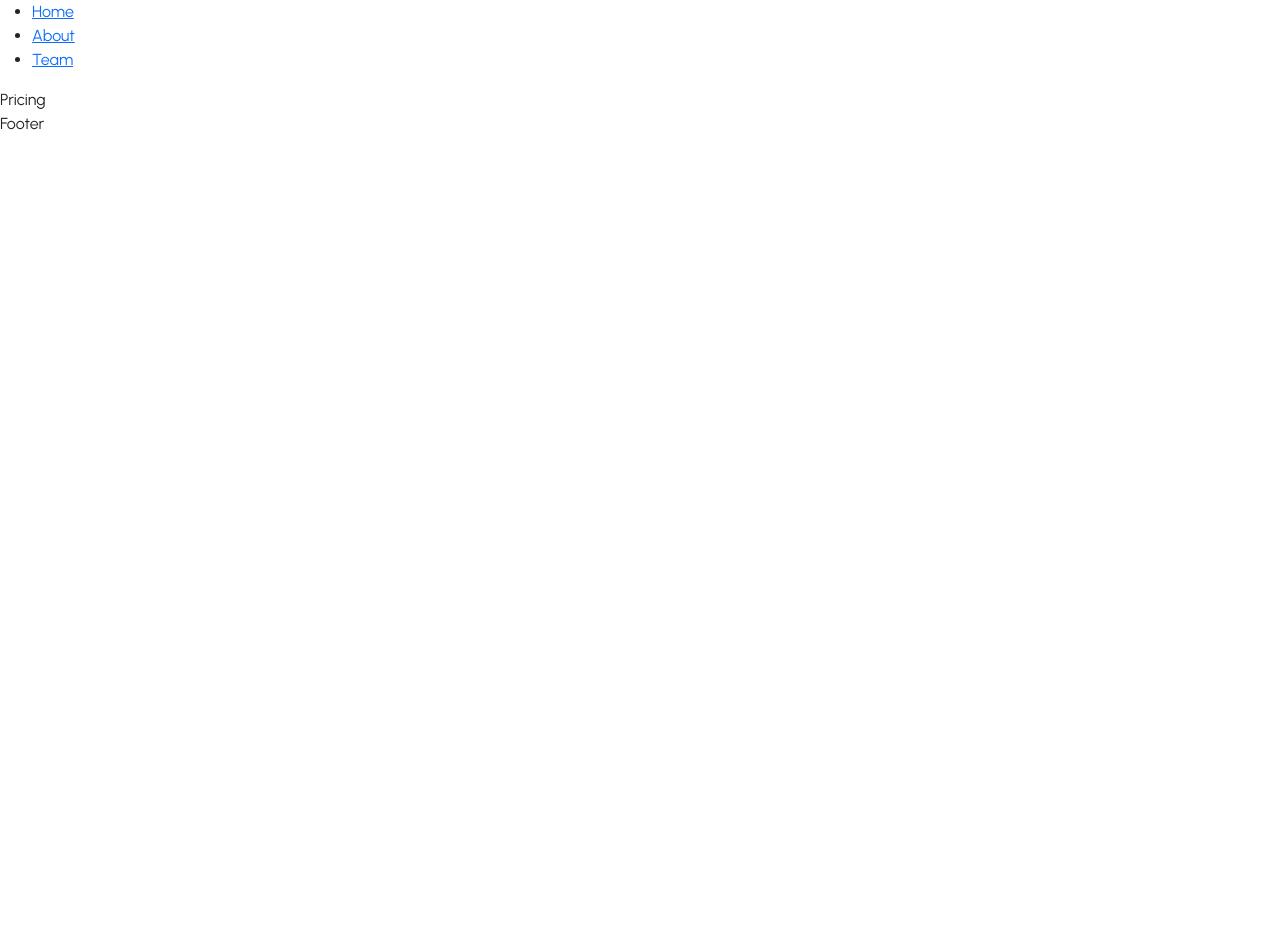
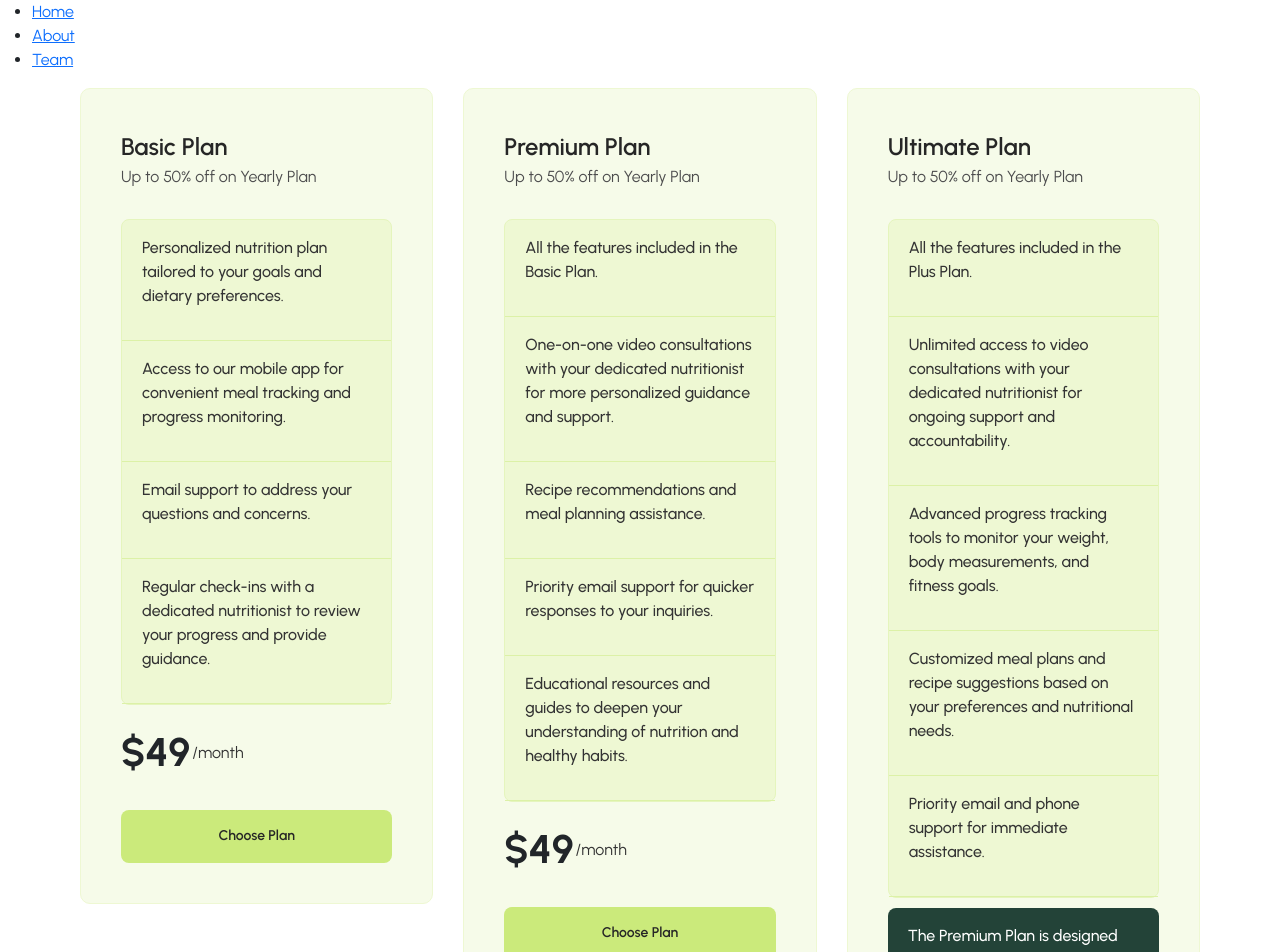
Before and after one commit to RaghadDeveloper/Nutritionist, a React (Vite) app: page /pricing in a window 1280 px wide. Shown: the top 952 px of the page. Before the commit the page ends 800 px from the top, so only its background shows below. Built offline with nearby package versions, Linux system fonts and the light colour scheme.

Commit message:
ENDconting-PricingPlans

```diff
--- a/src/App.jsx
+++ b/src/App.jsx
@@ -10,6 +10,7 @@ import Blogs from './Pages/Blogs/Blogs';
 import Contact from './Pages/Contact/Contact';
 import NavBar from './Components/NavBar/NavBar';
 import Footer from './Components/Footer/Footer';
+
 
 
 function App() {
--- a/src/Components/EndContent/EndContent.jsx
+++ b/src/Components/EndContent/EndContent.jsx
@@ -1,6 +1,6 @@
 import React from 'react'
 import './EndContent.css'
-import AbstractDesign2 from "./../../assets/images/footer/Abstract Design 1.png"
+import AbstractDesign2 from "./../../assets/images/footer/Abstract Design3.png"
 import AbstractDesign from "./../../assets/images/footer/Abstract Design 2.png"
 
 export default function EndContent({ text, desqription }) {
--- a/src/Components/HomePricing/HomePricing.jsx
+++ b/src/Components/HomePricing/HomePricing.jsx
@@ -20,6 +20,7 @@ export default function HomePricing() {
       </div>
       <div className='W0-pricCards'>
         <PriceCard
+          isHomePricing={true}
           title1={"Basic Plan"}
           text1={"Up to 50% off on Yearly Plan"}
           describtion1={"Get started on your health journey with our Basic Plan. It includes personalized nutrition coaching, access to our app, meal planning assistance, and email support."}
@@ -28,6 +29,7 @@ export default function HomePricing() {
           btn1={"Choose Plan"}
         />
         <PriceCard
+          isHomePricing={true}
           title1={"Premium Plan"}
           text1={"Up to 50% off on Yearly Plan"}
           describtion1={"Upgrade to our Premium Plan for enhanced features. In addition to the Basic Plan, you'll receive video consultations, priority support, and personalized recipe recommendations."}
@@ -36,6 +38,7 @@ export default function HomePricing() {
           btn1={"Choose Plan"}
         />
         <PriceCard
+          isHomePricing={true}
           title1={"Ultimate Plan"}
           text1={"Up to 50% off on Yearly Plan"}
           describtion1={"Experience the full benefits of personalized nutrition coaching with our Ultimate Plan. Enjoy all the features of the Premium Plan, along with 24/7 chat support and exclusive workshops."}
--- a/src/Components/PriceCard/PriceCard.css
+++ b/src/Components/PriceCard/PriceCard.css
@@ -8,10 +8,23 @@
     justify-content: center;
     gap: 40px;
     width: 512px;
-    height: 497px;
+    flex-shrink: 0;
+}
+
+.PriceCard1 {
+    border-radius: 12px;
+    border: 1px solid var(--pastel-yellow-green);
+    padding: 50px;
+    background-color: var(--light-beige);
+    display: flex;
+    flex-direction: column;
+    justify-content: center;
+    gap: 40px;
+    width: 512px;
 
 
 }
+
 
 .W0-TextContainer {
     display: flex;
@@ -28,6 +41,7 @@
     font-weight: 600;
     line-height: 45px;
     color: var(--dark-gray);
+    margin: 0;
 
 }
 
@@ -36,6 +50,7 @@
     line-height: 27px;
     font-weight: 500px;
     color: var(--dark-gray-text);
+    margin: 0;
 
 }
 
@@ -80,7 +95,7 @@
 
 }
 
-.PriceCard button {
+.WO-Btn {
     padding: 18px 41px 18px 41px;
     border-radius: 8px;
     border: none;
@@ -93,9 +108,48 @@
 
 }
 
+.WO-RowContainer {
+    border-radius: 10px;
+    border: 1px solid var(--pale-green);
+    background-color: var(--pastel-yellow-green);
+}
+
+.WO-Row {
+    padding: 20px 24px 20px 24px;
+    border-bottom: 1px solid var(--pastel-yellow);
+
+}
+
+.WO-Row p {
+    font-size: 18px;
+    font-weight: 500;
+    line-height: 27px;
+    color: var(--medium-gray);
+
+}
+
+.WO-CardNote {
+    border-radius: 8px;
+    padding: 20px 24px 20px 24px;
+    background-color: var(--darker-green);
+    margin-top: 10px;
+
+}
+
+.WO-CardNote p {
+    font-size: 18px;
+    font-weight: 500;
+    line-height: 27px;
+    color: var(--white);
+
+}
+
 @media (max-width:1440px) {
-    .PriceCard {
+
+    .PriceCard,
+    .PriceCard1 {
         border-radius: 10px;
+
 
     }
 
@@ -123,7 +177,7 @@
 
     }
 
-    .PriceCard button {
+    .WO-Btn {
         font-size: 14px;
         line-height: 16.8px;
 
@@ -132,7 +186,9 @@
 }
 
 @media (min-width:769px)and (max-width:1440px) {
-    .PriceCard {
+
+    .PriceCard,
+    .PriceCard1 {
         padding: 40px;
         gap: 30px;
         width: 413.33px;
@@ -146,16 +202,32 @@
     }
 
     .W0-TextContainer p,
-    .WO-describtion {
+    .WO-describtion,
+    .WO-Row p,
+    .WO-CardNote p {
         font-size: 16px;
         line-height: 24px;
 
     }
 
+    .WO-RowContainer {
+        border-radius: 8px;
+    }
+
+    .WO-Row,
+    .WO-CardNote {
+        padding: 16px 20px 16px 20px;
+
+    }
+
+
+
 }
 
 @media (max-width:769px) {
-    .PriceCard {
+
+    .PriceCard,
+    .PriceCard1 {
         padding: 30px;
         gap: 24px;
         width: 358px;
@@ -169,10 +241,25 @@
     }
 
     .W0-TextContainer p,
-    .WO-describtion {
+    .WO-describtion,
+    .WO-Row p,
+    .WO-CardNote p {
         font-size: 14px;
         line-height: 21px;
 
     }
 
+    .WO-RowContainer {
+        border-radius: 6px;
+    }
+
+    .WO-Row,
+    .WO-CardNote {
+        padding: 14px 18px 14px 18px;
+
+    }
+
+
+
+
 }
--- a/src/Components/PriceCard/PriceCard.jsx
+++ b/src/Components/PriceCard/PriceCard.jsx
@@ -1,22 +1,42 @@
-import React, { useState } from 'react'
 import './PriceCard.css'
 
-export default function PriceCard({ title1, text1, describtion1, price1, month1, btn1 }) {
-
+export default function PriceCard({ isHomePricing, title1, text1, describtion1, price1, month1, btn1, row1, row2, row3, row4, addP, row5, Note, CardNote }) {
   return (
-    <div className='PriceCard'>
+    <div className={isHomePricing ? 'PriceCard' : 'PriceCard1'}>
       <div className='W0-TextContainer'>
         <h3>{title1}</h3>
         <p>{text1}</p>
       </div>
-      <p className='WO-describtion'>{describtion1}</p>
+      {isHomePricing && <p className='WO-describtion'>{describtion1}</p>}
+      {!isHomePricing && <div>
+        <div className='WO-RowContainer'>
+          <div className='WO-Row'>
+            <p>{row1}</p>
+          </div>
+          <div className='WO-Row'>
+            <p>{row2}</p>
+          </div>
+          <div className='WO-Row'>
+            <p>{row3}</p>
+          </div>
+          <div className='WO-Row'>
+            <p>{row4}</p>
+          </div>
+          {addP && <div className='WO-Row'>
+            <p>{row5}</p>
+          </div>}
+        </div>
+        {Note && <div className='WO-CardNote'>
+          <p>{CardNote}</p>
+        </div>}
+      </div>}
 
       <div className='WO-bottomContainer'>
         <div className='WO-subContainer1'>
           <p>{price1}</p>
           <p>{month1}</p>
         </div>
-        <button>{btn1}</button>
+        <button className='WO-Btn'>{btn1}</button>
       </div>
     </div>
   )
--- a/src/Components/PricingPlans/PricingPlans.css
+++ b/src/Components/PricingPlans/PricingPlans.css
@@ -0,0 +1,33 @@
+.WO-PriceCardsPlans {
+    display: flex;
+    align-items: flex-start;
+    justify-content: center;
+    gap: 30px;
+
+}
+
+@media (min-width:769px)and (max-width:1440px) {
+    .container1 {
+        margin-left: 80px;
+        margin-right: 80px;
+    }
+
+
+}
+
+@media (max-width:769px) {
+    .container1 {
+        margin-left: 16px;
+        margin-right: 16px;
+    }
+
+}
+
+@media (max-width:1200px) {
+
+    .WO-PriceCardsPlans {
+        flex-wrap: wrap;
+    }
+
+
+}
--- a/src/Components/PricingPlans/PricingPlans.jsx
+++ b/src/Components/PricingPlans/PricingPlans.jsx
@@ -1,8 +1,85 @@
 import React from 'react'
 import './PricingPlans.css'
+import PriceCard from '../PriceCard/PriceCard'
+
 
 export default function PricingPlans() {
+  const DataCard = [
+    {
+      id: 1,
+      isHomePricing: false,
+      title1: "Basic Plan",
+      text1: "Up to 50% off on Yearly Plan",
+      row1: "Personalized nutrition plan tailored to your goals and dietary preferences.",
+      row2: "Access to our mobile app for convenient meal tracking and progress monitoring.",
+      row3: "Email support to address your questions and concerns.",
+      row4: "Regular check-ins with a dedicated nutritionist to review your progress and provide guidance.",
+      CardNote: "",
+      price1: "$49",
+      month1: "/month",
+      btn1: "Choose Plan",
+    },
+    {
+      id: 2,
+      isHomePricing: false,
+      addP: true,
+      title1: "Premium Plan",
+      text1: "Up to 50% off on Yearly Plan",
+      row1: "All the features included in the Basic Plan.",
+      row2: "One-on-one video consultations with your dedicated nutritionist for more personalized guidance and support.",
+      row3: "Recipe recommendations and meal planning assistance.",
+      row4: "Priority email support for quicker responses to your inquiries.",
+      row5: "Educational resources and guides to deepen your understanding of nutrition and healthy habits.",
+      price1: "$49",
+      month1: "/month",
+      btn1: "Choose Plan",
+
+    },
+    {
+      id: 3,
+      isHomePricing: false,
+      addP: true,
+      Note: true,
+      title1: "Ultimate Plan",
+      text1: "Up to 50% off on Yearly Plan",
+      row1: "All the features included in the Plus Plan.",
+      row2: "Unlimited access to video consultations with your dedicated nutritionist for ongoing support and accountability.",
+      row3: "Advanced progress tracking tools to monitor your weight, body measurements, and fitness goals.",
+      row4: "Customized meal plans and recipe suggestions based on your preferences and nutritional needs.",
+      row5: "Priority email and phone support for immediate assistance.",
+      CardNote: "The Premium Plan is designed for individuals who are committed to achieving significant results and require the highest level of support and personalization.",
+      price1: "$49",
+      month1: "/month",
+      btn1: "Choose Plan",
+    }
+
+  ];
   return (
-    <div>PricingPlans</div>
+    <div className='PricingPlans container1'>
+      <div className='WO-PriceCardsPlans'>
+        {
+          DataCard.map((data) => (
+            <PriceCard
+              key={data.id}
+              isHomePricing={data.isHomePricing}
+              addP={data.addP}
+              Note={data.Note}
+              title1={data.title1}
+              text1={data.text1}
+              row1={data.row1}
+              row2={data.row2}
+              row3={data.row3}
+              row4={data.row4}
+              row5={data.row5}
+              price1={data.price1}
+              month1={data.month1}
+              btn1={data.btn1}
+              CardNote={data.CardNote}
+            />
+
+          ))
+        }
+      </div>
+    </div>
   )
 }
--- a/src/Pages/Pricing/Pricing.jsx
+++ b/src/Pages/Pricing/Pricing.jsx
@@ -1,8 +1,12 @@
 import React from 'react'
 import './Pricing.css'
+import PricingPlans from '../../Components/PricingPlans/PricingPlans'
+
 
 export default function Pricing() {
   return (
-    <div>Pricing</div>
+    <div>
+      <PricingPlans />
+    </div>
   )
 }
--- a/src/Pages/Team/Team.jsx
+++ b/src/Pages/Team/Team.jsx
@@ -3,6 +3,8 @@ import './Team.css'
 
 export default function Team() {
   return (
-    <div>Team</div>
+    <div>
+
+    </div>
   )
 }
```
Also changed, not shown: src/Components/EndContent/EndContent.css (+18 -17 lines), src/index.css (+5 -4 lines), src/assets/images/footer/Abstract Design3.png (added).
